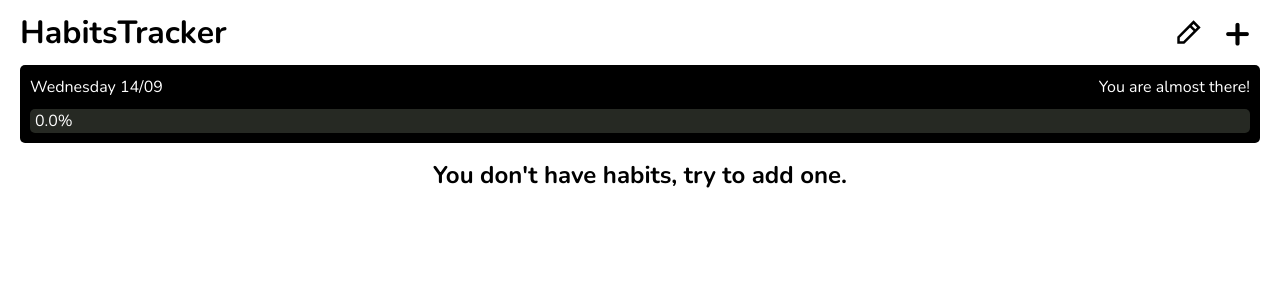
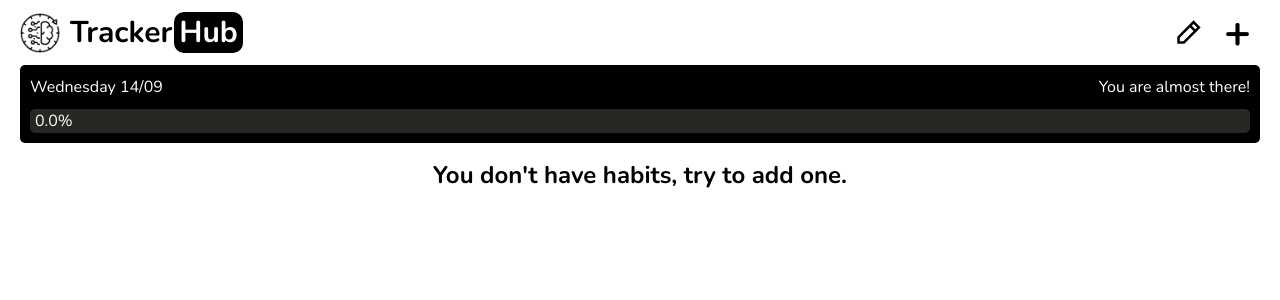
Before and after one commit to lightcom1/habits-tracker, a React (Vite) app: page / in a window 1280 px wide. Shown: the top 300 px of the page. Built offline with nearby package versions, Linux system fonts and the light colour scheme.

Commit message:
changed habit image & header

```diff
--- a/src/components/habits/Habits.module.scss
+++ b/src/components/habits/Habits.module.scss
@@ -11,14 +11,13 @@
 	margin-bottom: 10px;
 
 	img:not(.deleteHabit) {
-		border: 2px solid #e2e4dd;
 		border-radius: 5px;
-		padding: 10px;
+		padding: 2px;
 	}
 
 	.deleteHabit {
 		margin-left: auto;
-		animation: bellshake 0.5s cubic-bezier(0.36, 0.07, 0.19, 0.97) both;
+		animation: bellshake 0.5s cubic-bezier(0.36, 0.07, 0.19, 0.97) both 0.2s;
 	}
 
 	.habitName {
--- a/src/components/header/Header.module.scss
+++ b/src/components/header/Header.module.scss
@@ -4,6 +4,24 @@
 	justify-content: space-between;
 	margin-bottom: 10px;
 	color: #000;
+
+	.headerLogo {
+		display: flex;
+		align-items: center;
+		column-gap: 10px;
+
+		h1 {
+			font-size: 30px;
+
+			span {
+				color: #fff;
+				background-color: #000;
+				border-radius: 10px;
+				padding: 0 5px;
+				margin-left: 2px;
+			}
+		}
+	}
 
 	.headerButtons {
 		display: flex;
--- a/src/components/header/Header.tsx
+++ b/src/components/header/Header.tsx
@@ -51,7 +51,10 @@ const Header: FC<{
 
 	return (
 		<header className={styles.header}>
-			<h1>HabitsTracker</h1>
+			<div className={styles.headerLogo}>
+				<img src='./brain192.png' alt='brain' width='40' height='40' />
+				<h1>Tracker<span>Hub</span></h1>
+			</div>
 			<div className={styles.headerButtons}>
 				<button
 					className={cn(styles.edit, {
```
Also changed, not shown: public/habit.png.
